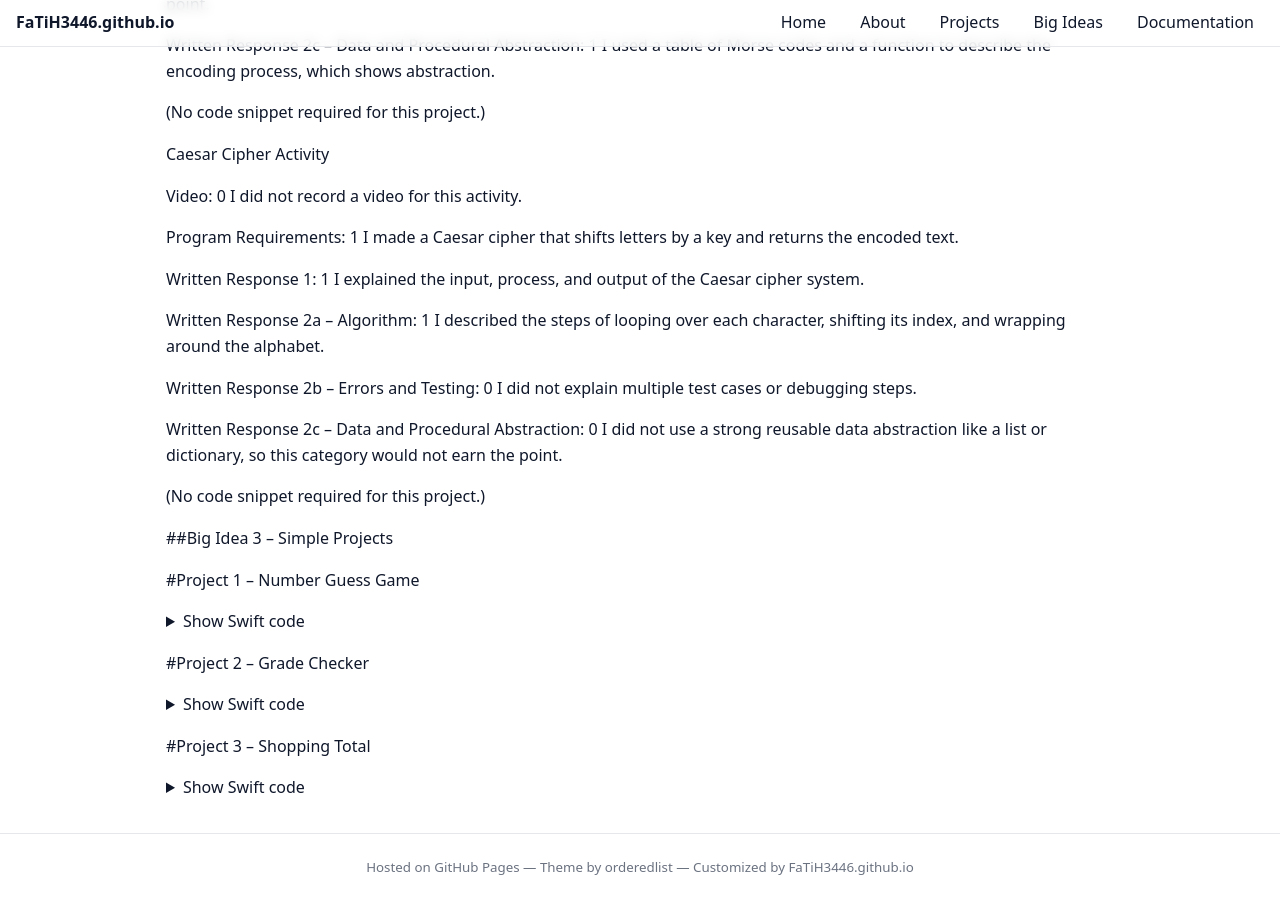
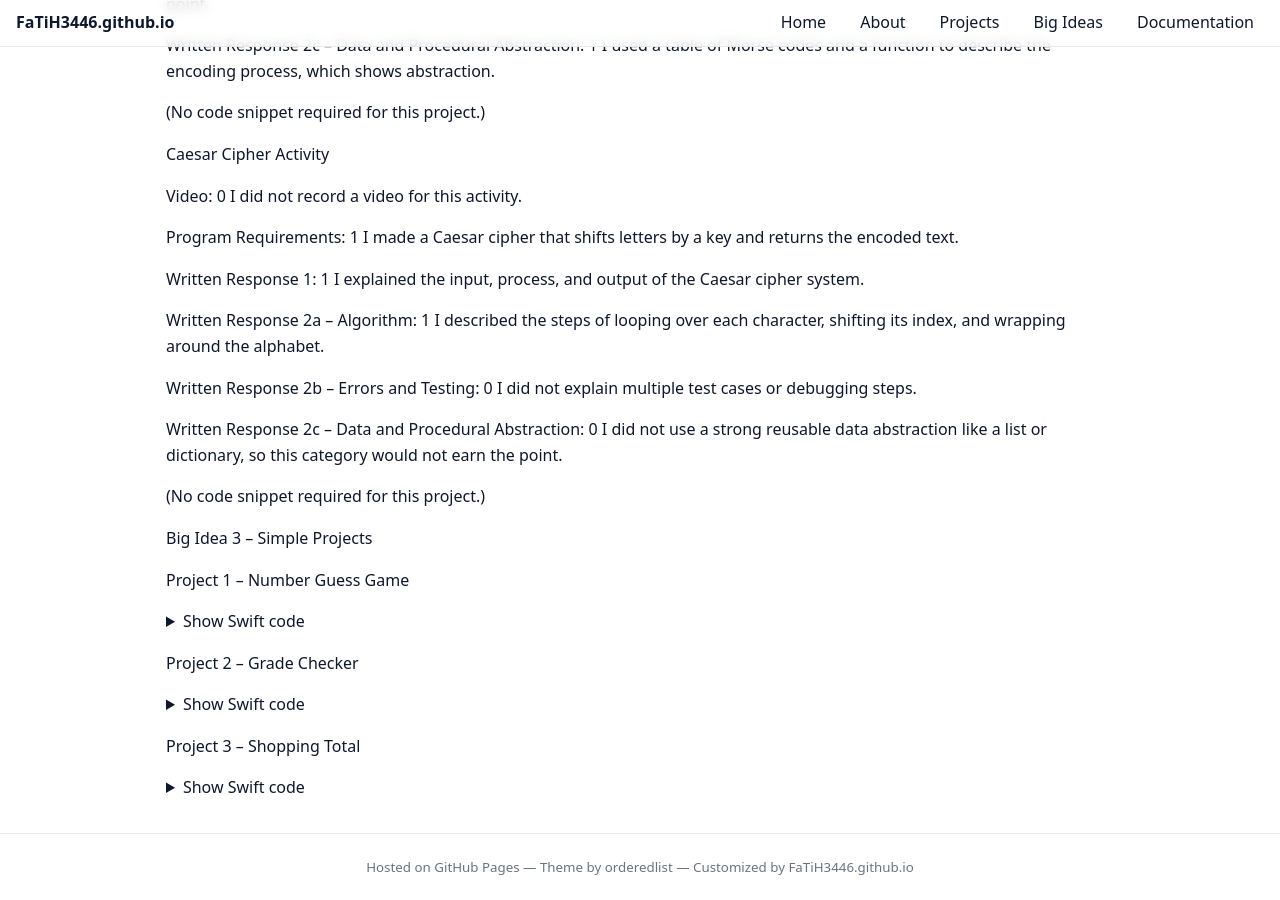
Before and after one commit to FaTiH3446/FaTiH3446.github.io, a Jekyll site: the page built from projects3.md, in a window 1280 px wide and 900 px high, scrolled down 2057 px. Built offline with Jekyll 4.4.1, drawn with Linux system fonts in a browser that asks for light colours.

```diff
--- a/projects3.md
+++ b/projects3.md
@@ -82,9 +82,15 @@ Written Response 2c – Data and Procedural Abstraction: 0 I did not use a stron
 (No code snippet required for this project.)
 
 
-##Big Idea 3 – Simple Projects
 
-#Project 1 – Number Guess Game
+
+
+
+
+
+Big Idea 3 – Simple Projects
+
+Project 1 – Number Guess Game
 <details> <summary>Show Swift code</summary>
 swift
 Kodu kopyala
@@ -118,7 +124,7 @@ struct ContentView: View {
     }
 }
 </details>
-#Project 2 – Grade Checker
+Project 2 – Grade Checker
 <details> <summary>Show Swift code</summary>
 swift
 Kodu kopyala
@@ -155,7 +161,7 @@ struct ContentView: View {
     }
 }
 </details>
-#Project 3 – Shopping Total
+Project 3 – Shopping Total
 <details> <summary>Show Swift code</summary>
 swift
 Kodu kopyala
```
